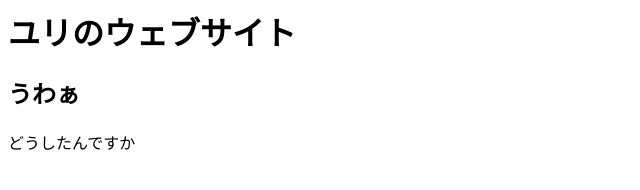
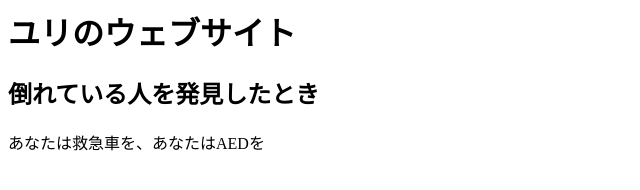
Before and after one commit to ririatakahashi/2217ririatakahashi.github.io, a plain HTML site: page index.html in a window 1280 px wide. Shown: the whole page, without its empty margins (0-640 px from the left). Drawn offline with Linux system fonts and the light colour scheme.

Commit message:
Update index.html

```diff
--- a/index.html
+++ b/index.html
@@ -2,7 +2,7 @@
   <head></head>
   <body>
     <h1>ユリのウェブサイト</h1>
-    <h2>うわぁ</h2>
-    <p>どうしたんですか</p>
+    <h2>倒れている人を発見したとき</h2>
+    <p>あなたは救急車を、あなたはAEDを</p>
   </body>
 </html>
```
